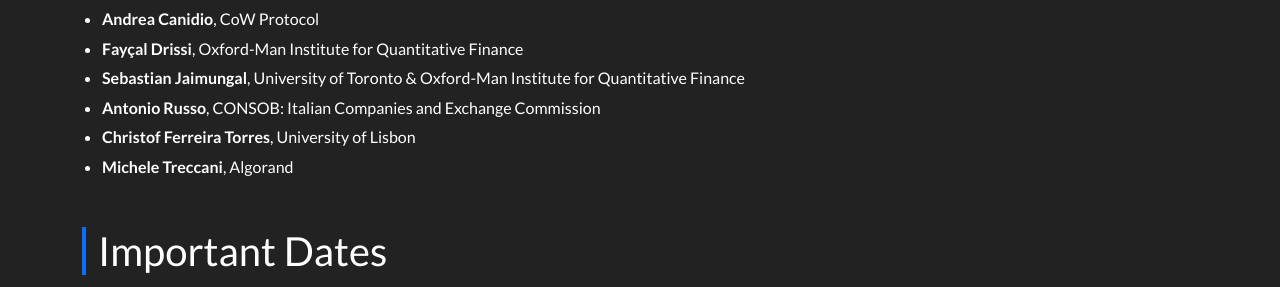
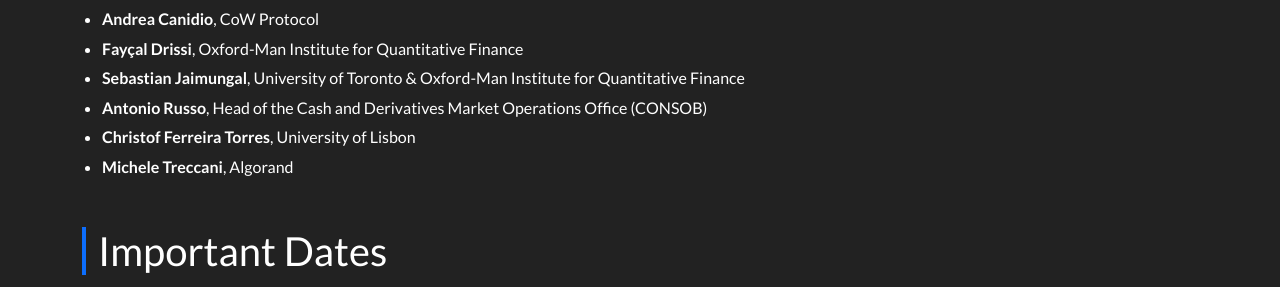
Before and after one commit to sns-defi/sns-defi.github.io, a Jekyll site: the page built from index.md, in a window 1280 px wide and 900 px high, scrolled down 896 px. Shown: the part 162-449 px from the top of the window. Built offline with Jekyll 4.4.1, drawn with Linux system fonts in a browser that asks for light colours; nearby versions of some CDN libraries.

Commit message:
added Antonio Russo details

```diff
--- a/_data/speakers.yml
+++ b/_data/speakers.yml
@@ -30,10 +30,10 @@
     Optimal Liquidity Provision and Hedging in Automated Market Makers.
 
 - name: "Antonio Russo"
-  affiliation: "CONSOB: Italian Companies and Exchange Commission"
+  affiliation: "Head of the Cash and Derivatives Market Operations Office (CONSOB)"
   image: "/assets/img/speakers/russo.png"
   bio: |
-    <em>TBD</em>
+    <em>DeFi and Crypto-Assets under the MiCA Framework: New Frontiers and Challenges for Financial Supervision</em>
 
 - name: "Christof Ferreira Torres"
   affiliation: "University of Lisbon"
```
